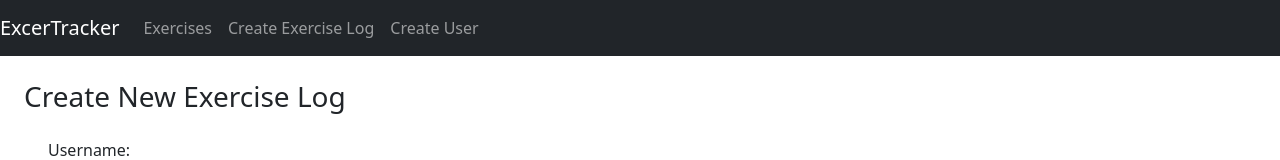
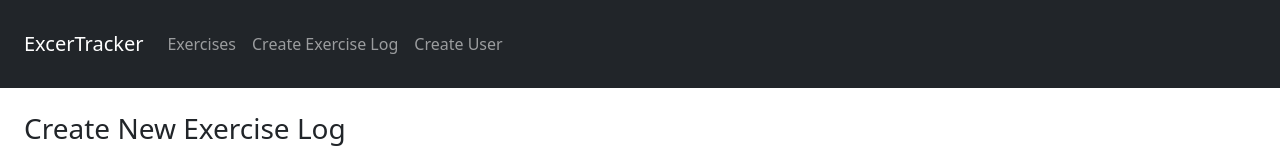
Before and after one commit to Sivakarthikeyan-S/MongoDB-Form, a React (Create React App) app: page /create in a window 1280 px wide. Shown: the top 160 px of the page. Built offline with nearby package versions, Linux system fonts and the light colour scheme; no server answers.

Commit message:
Updated params

```diff
--- a/src/components/CreateExercise.js
+++ b/src/components/CreateExercise.js
@@ -73,7 +73,7 @@
 
     axios.post('http://localhost:5000/exercises/add', exercise).then(res => console.log(res.data));
 
-    // window.location = '/';
+    window.location = '/';
   }
 
   render () {
--- a/src/components/Header/Header.js
+++ b/src/components/Header/Header.js
@@ -4,7 +4,7 @@
 function Header() {
 
   return (
-    <nav className="navbar navbar-dark bg-dark navbar-expand-lg">
+    <nav className="navbar navbar-dark bg-dark navbar-expand-lg p-4">
       <Link to="/" className="navbar-brand">ExcerTracker</Link>
       <div className="collpase navbar-collapse">
         <ul className="navbar-nav mr-auto">
```
Also changed, not shown: src/components/EditExercise.js (+5 -3 lines).
